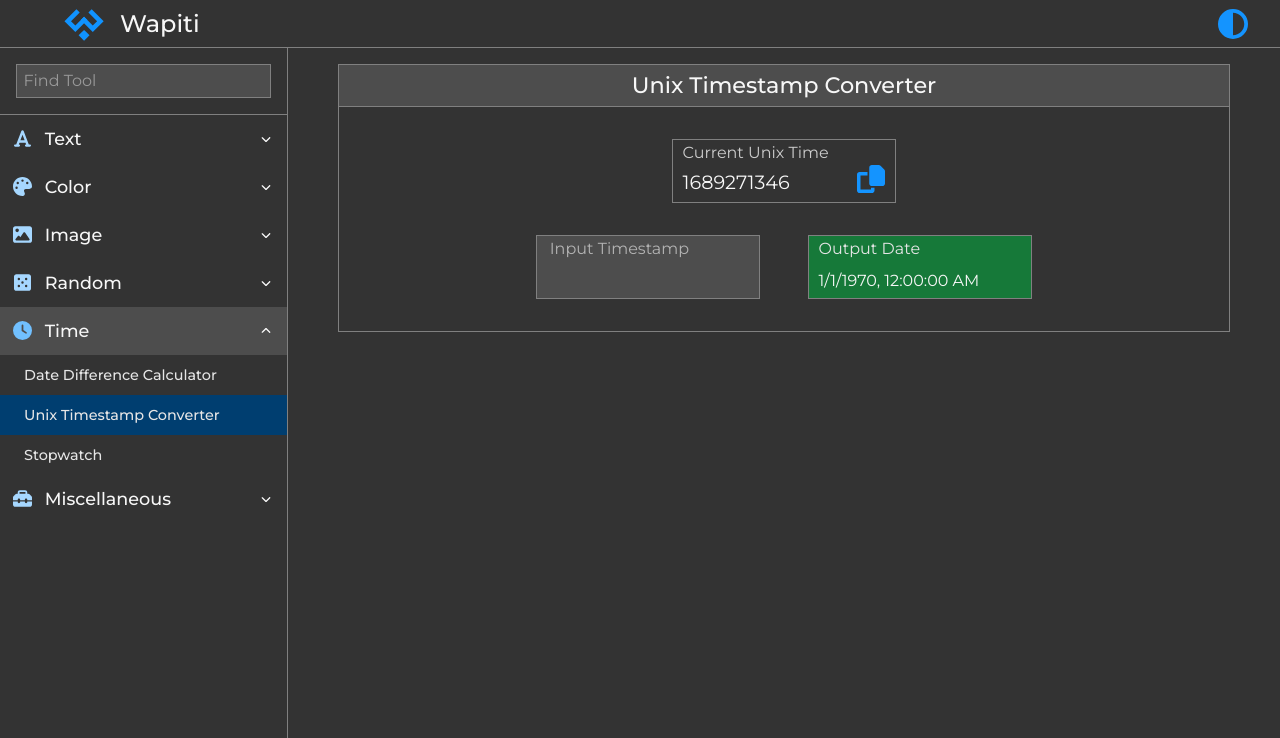
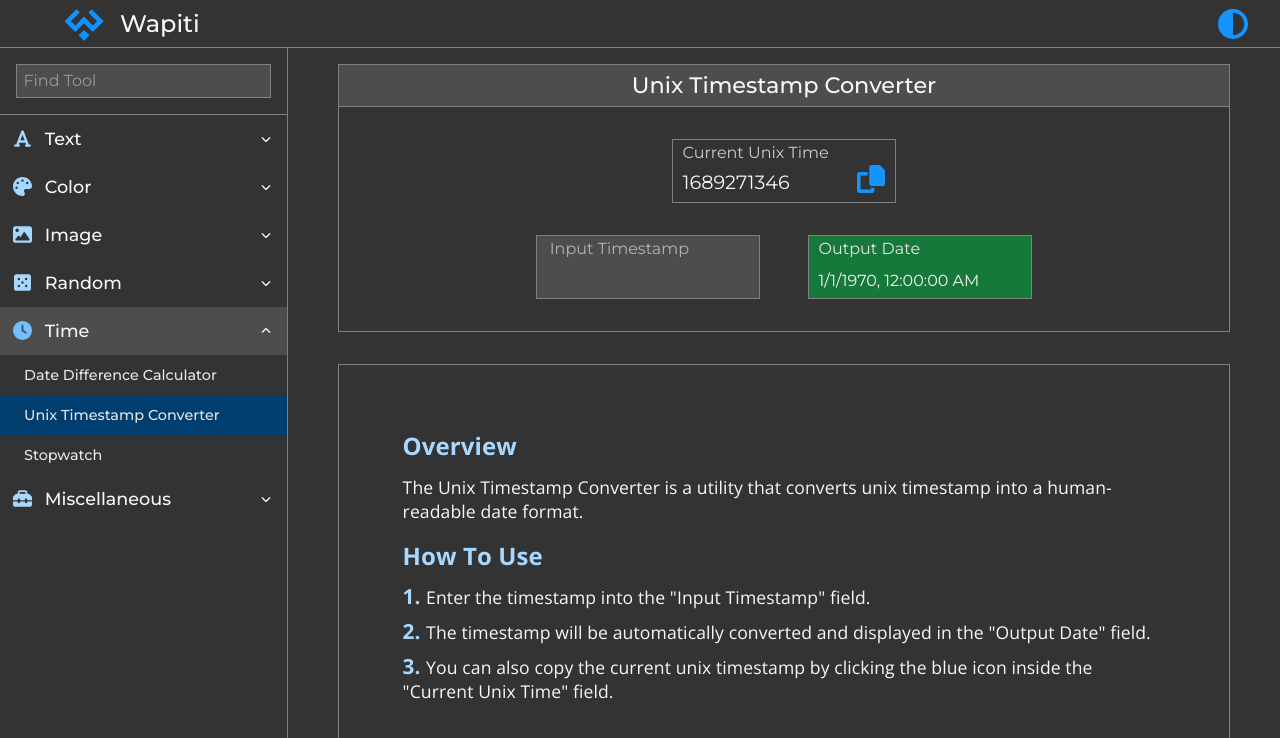
Before and after one commit to devmikh/wapiti-web-tools, a React (Vite) app: page /unix-timestamp-converter in a window 1280 px wide. Shown: the top 738 px of the page. Built offline with nearby package versions, Linux system fonts and the light colour scheme.

Commit message:
Add description to Unix Timestamp Converter

```diff
--- a/src/assets/descriptions/index.ts
+++ b/src/assets/descriptions/index.ts
@@ -170,5 +170,13 @@ export const descriptions = {
             'Input first date and second date into the respective input fields.',
             'Difference between the dates will be calculated automatically and reflected in the display field.'
         ]
+    },
+    unix_timestamp_converter: {
+        overview: 'The Unix Timestamp Converter is a utility that converts unix timestamp into a human-readable date format.',
+        instructions: [
+            'Enter the timestamp into the "Input Timestamp" field.',
+            'The timestamp will be automatically converted and displayed in the "Output Date" field.',
+            'You can also copy the current unix timestamp by clicking the blue icon inside the "Current Unix Time" field.'
+        ]
     }
 }
--- a/src/components/tools/time/UnixTimestampConverter/index.tsx
+++ b/src/components/tools/time/UnixTimestampConverter/index.tsx
@@ -3,6 +3,7 @@ import Textfield from '../../../core/Textfield'
 import CopyButton from '../../../core/CopyButton'
 import usePageTitle from '../../../../hooks/usePageTitle'
 import { convertUnixToDate } from '../../../../utils/time'
+import { descriptions } from '../../../../assets/descriptions'
 import styles from './index.module.css'
 
 export default function UnixTimestampConverter() {
@@ -34,7 +35,8 @@ export default function UnixTimestampConverter() {
     usePageTitle('Unix Timestamp Converter | Wapiti Web Tools')
 
     return (
-        <div className={`tool-container ${styles['container']}`}>
+        <>
+         <div className={`tool-container ${styles['container']}`}>
             <h1 className='tool-title'>Unix Timestamp Converter</h1>
             <div className={styles['display-container']}>
                 <span className={styles['display-container-label']}>Current Unix Time</span>
@@ -42,7 +44,6 @@ export default function UnixTimestampConverter() {
                     <span className={styles['display-container-value']}>{currentUnixTime}</span>
                     <div className={styles['display-container-button']}><CopyButton value={currentUnixTime.toString()} /></div>
                 </div>
-
             </div>
             <div className={styles['form-container']}>
                 <Textfield
@@ -56,5 +57,17 @@ export default function UnixTimestampConverter() {
                 </div>
             </div>
         </div>
+            <div className='description-container'>
+                <h2 className='description-title'>Overview</h2>
+                <p className='overview'>{descriptions.unix_timestamp_converter.overview}</p>
+                <h2 className='description-title'>How To Use</h2>
+                <ol className='instructions-list'>
+                    {descriptions.unix_timestamp_converter.instructions.map((point, index) => (
+                        <li key={index}>{point}</li>
+                    ))}
+                </ol>
+            </div>
+        </>
+
     )
 }
```
